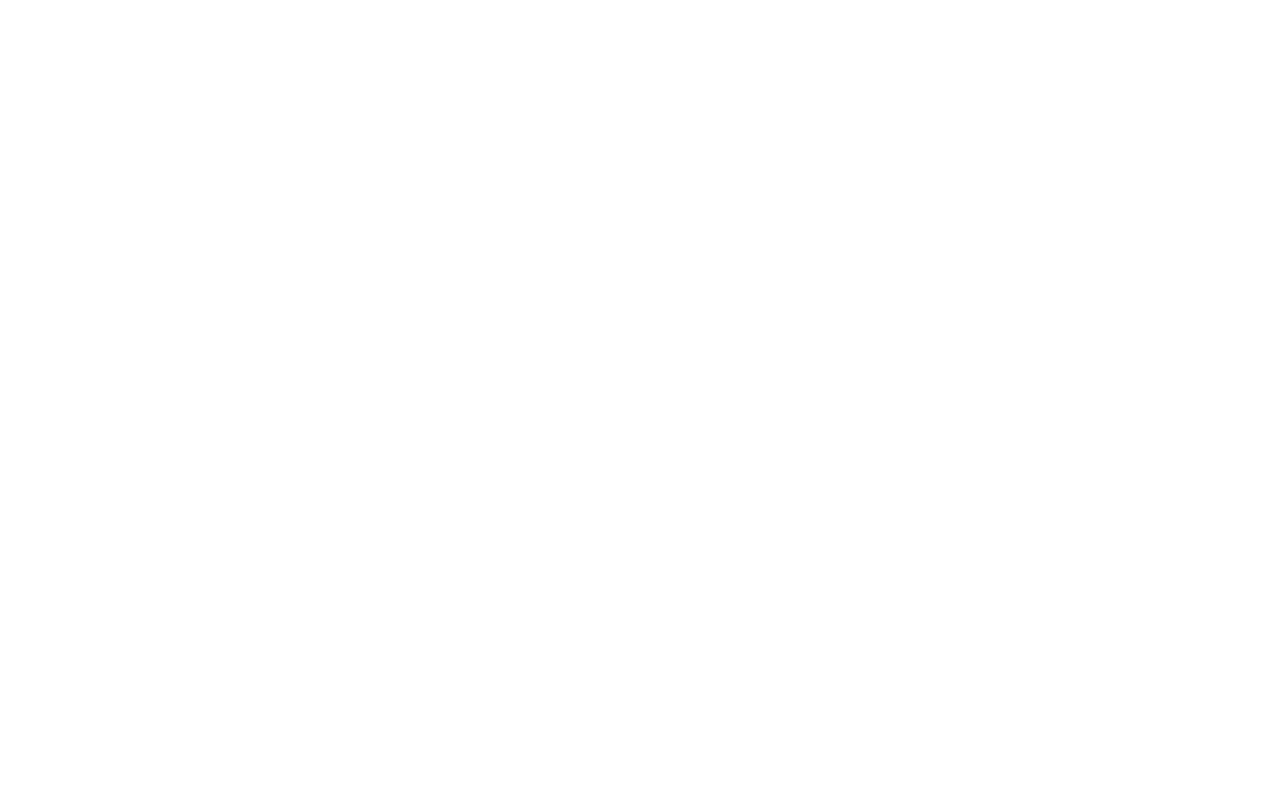
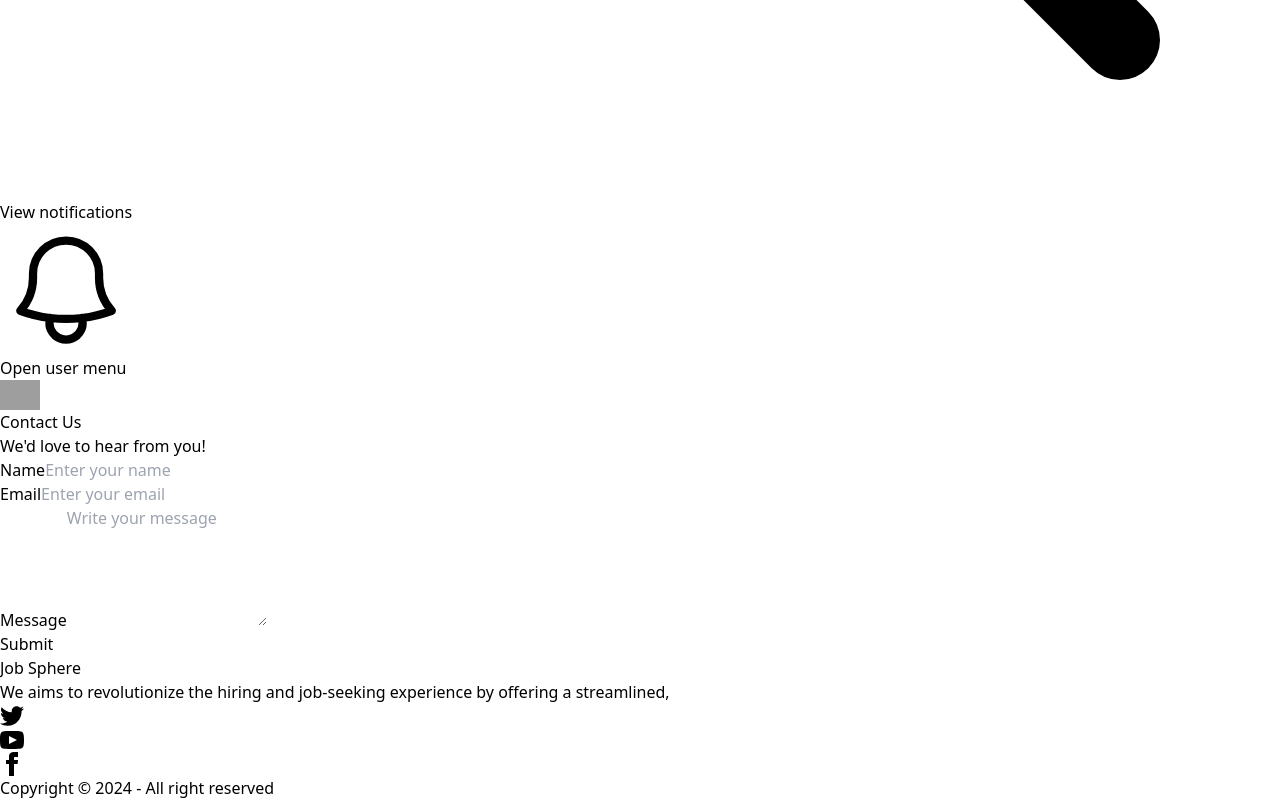
Before and after one commit to HunterMahmud/JobSphere, a Next.js app: page /aboutus in a window 1280 px wide. Shown: the part 1439-2239 px from the top of the page. Before the commit the page ends 800 px from the top, so only its background shows below. Built offline with nearby package versions, Linux system fonts and the light colour scheme; grey boxes are pictures that could not be loaded.

Commit message:
update: layout and page.jsx file updated

```diff
--- a/src/app/layout.js
+++ b/src/app/layout.js
@@ -1,5 +1,7 @@
+import Navbar from "@/components/Navbar";
 import localFont from "next/font/local";
 import "./globals.css";
+import Footer from "./../components/Footer";
 
 const geistSans = localFont({
   src: "./fonts/GeistVF.woff",
@@ -13,8 +15,8 @@
 });
 
 export const metadata = {
-  title: "JobSphere",
-  description: "JobSphere is a hiring platform.",
+  title: "Job Sphere",
+  description: "Job Sphere is a hiring platform. Find your dream job here.",
 };
 
 export default function RootLayout({ children }) {
@@ -23,7 +25,9 @@
       <body
         className={`${geistSans.variable} ${geistMono.variable} antialiased`}
       >
-        {children}
+        <Navbar />
+        <div>{children}</div>
+        <Footer />
       </body>
     </html>
   );
```
Also changed, not shown: src/app/page.js (+5 -4 lines).
